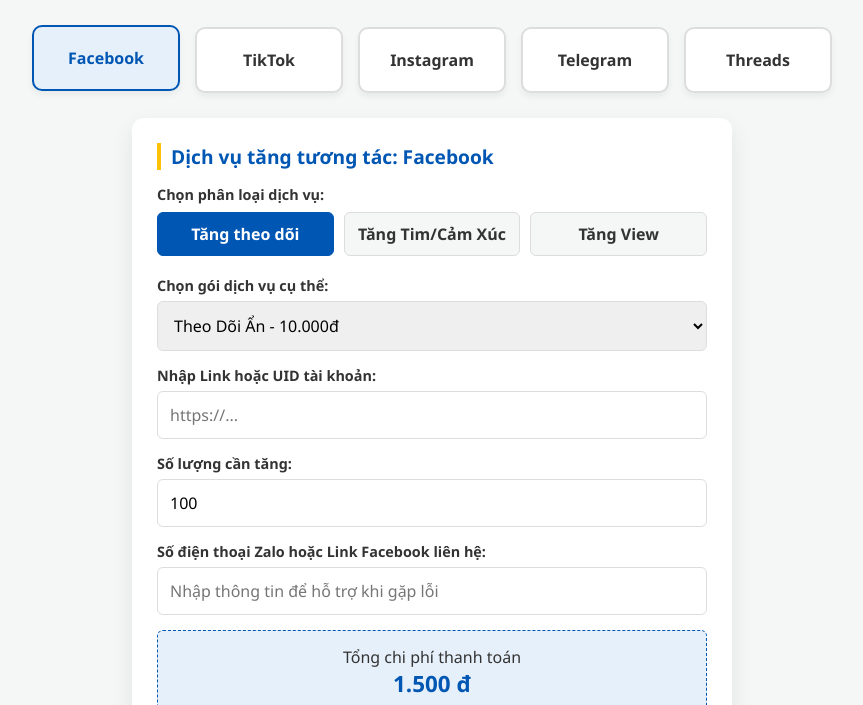
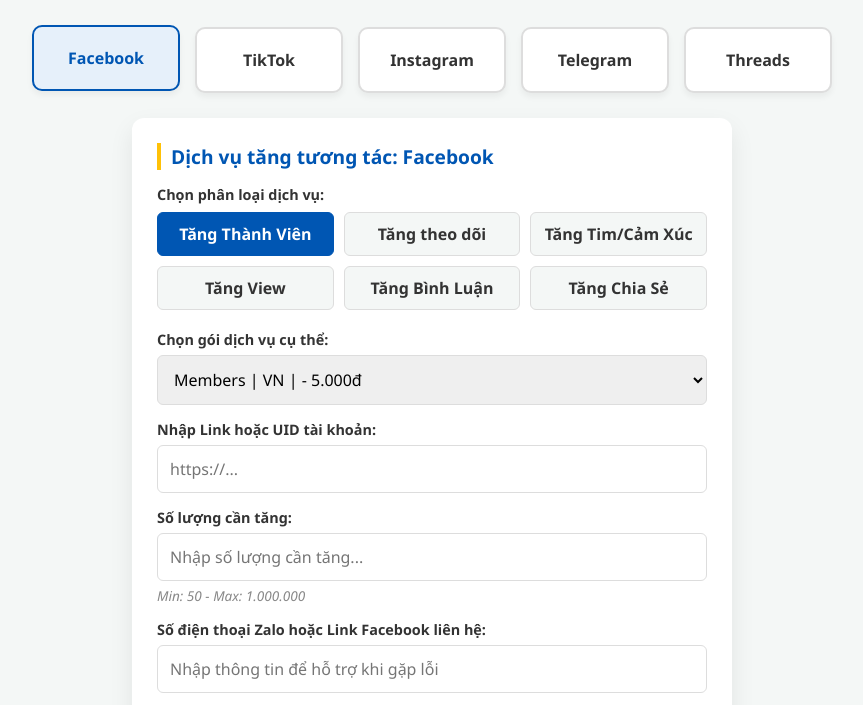
Before and after one commit to oppoa52nnt-creator/guidonbuffmxh, a plain HTML site: page index.html in a window 1280 px wide. Both pictures are taken after a click on the element "Facebook". Shown: the part 91-796 px from the top of the page, without its empty margins (208-1071 px from the left). Drawn offline with Linux system fonts and the light colour scheme; some packages are replaced by stand-ins of ours; a script that the page names is missing.

Commit message:
Update index.html

```diff
--- a/index.html
+++ b/index.html
@@ -6,7 +6,7 @@
     <title>Hệ Thống Tăng Tương Tác - NT Agency</title>
     <script src="https://cdn.jsdelivr.net/npm/sweetalert2@11"></script>
     <style>
-        /* THIẾT LẬP MÀU SẮC CHỦ ĐẠO: TRẮNG, XANH BIỂN, VÀNG */
+        /* THIẾT LẬP MÀU SẮC CHỦ ĐẠO */
         :root {
             --bg-color: #f4f7f6;
             --white: #ffffff;
@@ -15,7 +15,7 @@
             --gold: #ffc107;
             --gold-hover: #e0a800;
             --text-dark: #333333;
-            --text-muted: #666666;
+            --text-muted: #888888;
             --border-color: #dddddd;
         }
 
@@ -88,7 +88,7 @@
             width: 100%;
             max-width: 600px;
             box-shadow: 0 10px 25px rgba(0,0,0,0.08);
-            display: none; /* Ẩn đi khi chưa chọn nền tảng */
+            display: none;
         }
 
         .order-box.active {
@@ -106,12 +106,14 @@
         /* TAB PHÂN LOẠI */
         .category-container {
             display: flex;
+            flex-wrap: wrap;
             gap: 10px;
             margin-bottom: 20px;
         }
 
         .category-btn {
-            flex: 1;
+            flex: 1 1 calc(33.33% - 10px);
+            min-width: 130px;
             padding: 10px;
             background-color: var(--bg-color);
             border: 1px solid var(--border-color);
@@ -158,6 +160,15 @@
             cursor: pointer;
         }
 
+        /* Chữ gợi ý số lượng nhỏ, màu lợt */
+        .qty-helper {
+            display: block;
+            margin-top: 5px;
+            font-size: 0.85rem;
+            color: var(--text-muted);
+            font-style: italic;
+        }
+
         /* HIỂN THỊ TỔNG TIỀN */
         .total-price-box {
             background-color: var(--blue-light);
@@ -174,7 +185,7 @@
             color: var(--blue-primary);
         }
 
-        /* KHU VỰC THANH TOÁN (HƯỚNG DẪN BILL) */
+        /* KHU VỰC THANH TOÁN */
         .payment-info {
             background-color: #fffdf3;
             border: 1px solid var(--gold);
@@ -251,15 +262,12 @@
         <h3 class="section-title" id="orderTitle">Cấu hình đơn hàng</h3>
 
         <label style="font-weight:600; font-size:0.9rem; display:block; margin-bottom:8px;">Chọn phân loại dịch vụ:</label>
-        <div class="category-container">
-            <div class="category-btn active" id="btn-follow" onclick="selectCategory('Follow')">Tăng theo dõi</div>
-            <div class="category-btn" id="btn-like" onclick="selectCategory('Like')">Tăng Tim/Cảm Xúc</div>
-            <div class="category-btn" id="btn-view" onclick="selectCategory('View')">Tăng View</div>
-        </div>
+
+        <div class="category-container" id="categoryContainer"></div>
 
         <div class="form-group">
             <label for="serviceSelect">Chọn gói dịch vụ cụ thể:</label>
-            <select id="serviceSelect" class="form-control" onchange="calculateTotal()"></select>
+            <select id="serviceSelect" class="form-control" onchange="onServiceChange()"></select>
         </div>
 
         <div class="form-group">
@@ -269,7 +277,8 @@
 
         <div class="form-group">
             <label for="inputQty">Số lượng cần tăng:</label>
-            <input type="number" id="inputQty" class="form-control" value="100" min="10" oninput="calculateTotal()">
+            <input type="number" id="inputQty" class="form-control" placeholder="Nhập số lượng cần tăng..." oninput="calculateTotal()">
+            <span class="qty-helper" id="qtyHelper">Min: 50 - Max: 1.000.000</span>
         </div>
 
         <div class="form-group">
@@ -303,121 +312,136 @@
     </div>
 
     <script>
-        // --- ĐƯỜNG DẪN CẤU HÌNH GOOGLE SHEETS CỦA BẠN ---
         const SCRIPT_URL = "https://script.google.com/macros/s/AKfycbwVlAyh35pYyarZWUS1zihC4-nD18vhgQ-iW24RTcWm_c7A7E9jDWDYelkgxJnk0BE/exec";
 
-        // BẢNG GIÁ ĐA TẦNG: Đã phân tách chi tiết theo từng Nền tảng -> từng Danh mục (Giá tính theo mốc 1000 đơn vị)
+        const categoryNames = {
+            Follow: "Tăng theo dõi",
+            Like: "Tăng Tim/Cảm Xúc",
+            View: "Tăng View",
+            Share: "Tăng Chia Sẻ",
+            Comment: "Tăng Bình Luận",
+            Fvr: "Tăng Yêu Thích",
+            1: "Tăng Tương Tác Bình Luận",
+            2: "Tăng Lượt Đăng lại",
+            3: "Tăng Mắt Livestream",
+            4: "Tăng Điểm PK",
+            5: "Tăng Thành Viên",
+        };
+
+        // BẢNG GIÁ - TỪNG GÓI CÓ MIN/MAX RIÊNG BIỆT ĐỂ EM TỰ CHỈNH SỬA
         const pricingData = {
             Facebook: {
                 Follow: [
-                    { name: "Theo Dõi Ẩn - 10.000đ", price: 15000 },
-                    { name: "theo Dõi Ẩn Lên Nhanh - 15.000đ", price: 15000 }
+                    { name: "Theo Dõi Ẩn - 6.000đ", price: 6000, min: 50, max: 1000000 },
+                    { name: "Theo Dõi Ẩn Lên Nhanh - 10.000đ", price: 10000, min: 50, max: 1000000 }
                 ],
                 Like: [
-                    { name: "Tim bài viết VN - 12.000đ / 1000 like", price: 12000 },
-                    { name: "Like bài viết VN - 12.000đ / 1000 like", price: 12000 },
-                    { name: "Haha bài viết VN - 12.000đ / 1000 like", price: 12000 },
-                    { name: "Tức Giận bài viết VN - 12.000đ / 1000 like", price: 12000 },
-                    { name: "Wow bài viết VN - 12.000đ / 1000 like", price: 12000 },
-                    { name: "Sad🥲 bài viết VN - 12.000đ / 1000 like", price: 12000 },
-                    { name: "care🥰 bài viết VN - 12.000đ / 1000 like", price: 12000 },
+                    { name: "Tim bài viết VN - 12.000đ", price: 12000, min: 20, max: 10000 },
+                    { name: "Like bài viết VN - 12.000đ", price: 12000, min: 20, max: 10000 },
+                    { name: "Haha bài viết VN - 12.000đ", price: 12000, min: 20, max: 10000 },
+                    { name: "Tức Giận bài viết VN - 12.000đ", price: 12000, min: 20, max: 10000 },
+                    { name: "Wow bài viết VN - 12.000đ", price: 12000, min: 20, max: 10000 }
                 ],
                 View: [
-                    { name: "FB View Video / Reel - 3.000đ / 1000 view", price: 3000 }
+                    { name: " | Video/Reels | Siêu Tốc - 3.000đ", price: 3000, min: 50, max: 50000000 }
+                ],
+                Comment: [
+                    { name: "Tự Soạn | Việt Nam - 25.000đ", price: 25000, min: 50, max: 1000000 },
+                    { name: "| Ngẫu Nhiên | Dạng Ẩn | - 5.000đ", price: 5000, min: 50, max: 10000 }
+                ],
+                Share: [
+                    { name: "Facebook Shares | Post/Photo | - 1.000đ", price: 15000, min: 50, max: 1000000 },
+                    { name: "Facebook Shares | Post/Video/Live | - 7.000đ", price: 15000, min: 50, max: 1000000 }
+                ],
+                5: [
+                    { name: "Members | VN | - 5.000đ", price: 15000, min: 50, max: 1000000 }
                 ]
             },
             TikTok: {
                 Follow: [
-                    { name: "TT Follow Việt (Bảo hành 30 ngày) - 25.000đ / 1000 follow", price: 25000 },
-                    { name: "TT Follow Quốc Tế (Giá rẻ) - 15.000đ / 1000 follow", price: 15000 }
+                    { name: "Follows VN lên chậm - 12.000đ", price: 12000, min: 50, max: 1000000 },
+                    { name: "Follows Tây Siêu Tốc🚀⚡ - 42.000đ", price: 15000, min: 50, max: 1000000 }
                 ],
                 Like: [
-                    { name: "TT Like/Tim Video (Nhanh) - 14.000đ / 1000 tim", price: 14000 }
+                    { name: "TT Like/Tim Video (Nhanh) - 14.000đ", price: 14000, min: 50, max: 1000000 }
                 ],
                 View: [
-                    { name: "TT View Video (Siêu tốc) - 1.000đ / 1000 view", price: 1000 }
+                    { name: "View Siêu Rẻ  - 200đ", price: 200, min: 100000, max: 2000000000 },
+                    { name: "View Unlimited | 10M/Ngày - 850đ ", price: 850, min: 100, max: 2000000000 },
+                    { name: "Tiktok View | 100% Không Tụt | - 4.000đ ", price: 4000, min: 3000, max: 50000 }
+                ],
+                Comment: [
+                    { name: "TT Bình Luận Video - 20.000đ", price: 20000, min: 50, max: 1000000 }
+                ],
+                Share: [
+                    { name: "TikTok Shares 500K/Ngày - 5.000đ", price: 5000, min: 50, max: 1000000 }
                 ]
             },
             Instagram: {
-                Follow: [
-                    { name: "IG Follow Ngoại (Chất lượng) - 20.000đ / 1000 follow", price: 20000 }
-                ],
-                Like: [
-                    { name: "IG Like Hình Ảnh - 10.000đ / 1000 like", price: 10000 }
-                ],
-                View: [
-                    { name: "IG View Reels - 2.000đ / 1000 view", price: 2000 }
-                ]
+                Follow: [{ name: "IG Follow Ngoại (Chất lượng) - 20.000đ", price: 20000, min: 50, max: 1000000 }],
+                Like: [{ name: "IG Like Hình Ảnh - 10.000đ", price: 10000, min: 50, max: 1000000 }],
+                View: [{ name: "IG View Reels - 2.000đ", price: 2000, min: 50, max: 1000000 }]
             },
             Telegram: {
-                Follow: [
-                    { name: "TL Member Channel / Group - 30.000đ / 1000 mem", price: 30000 }
-                ],
-                Like: [
-                    { name: "TL Reaction Bài Viết - 5.000đ / 1000 slot", price: 5000 }
-                ],
-                View: [
-                    { name: "TL View Post (Bản tin) - 1.500đ / 1000 view", price: 1500 }
-                ]
+                Follow: [{ name: "TL Member Channel / Group - 30.000đ", price: 30000, min: 50, max: 1000000 }],
+                Like: [{ name: "TL Reaction Bài Viết - 5.000đ", price: 5000, min: 50, max: 1000000 }],
+                View: [{ name: "TL View Post (Bản tin) - 1.500đ", price: 1500, min: 50, max: 1000000 }]
             },
             Threads: {
-                Follow: [
-                    { name: "TH Followers (Acc sạch) - 35.000đ / 1000 follow", price: 35000 }
-                ],
-                Like: [
-                    { name: "TH Likes Bài Đăng - 15.000đ / 1000 like", price: 15000 }
-                ],
-                View: [
-                    { name: "TH View Khởi Tạo - 4.000đ / 1000 view", price: 4000 }
-                ]
+                Follow: [{ name: "TH Followers (Acc sạch) - 35.000đ", price: 35000, min: 50, max: 1000000 }],
+                Like: [{ name: "TH Likes Bài Đăng - 15.000đ", price: 15000, min: 50, max: 1000000 }],
+                View: [{ name: "TH View Khởi Tạo - 4.000đ", price: 4000, min: 50, max: 1000000 }]
             }
         };
-
         let currentPlatformName = "";
         let currentPlatformCode = "";
-        let currentCategory = "Follow";
+        let currentCategory = "";
         let randomMemoCode = "";
-        let base64Image = ""; // Lưu trữ ảnh bill
+        let base64Image = "";
 
-        // Hàm chọn nền tảng chính
         function selectPlatform(name, code) {
             currentPlatformName = name;
             currentPlatformCode = code;
 
-            // Đổi active UI các thẻ nền tảng
             document.querySelectorAll('.platform-card').forEach(card => {
                 card.classList.remove('active');
                 if(card.innerText.trim() === name) card.classList.add('active');
             });
 
-            // Hiển thị khung điền đơn
             document.getElementById('orderBox').classList.add('active');
             document.getElementById('orderTitle').innerText = `Dịch vụ tăng tương tác: ${name}`;
 
-            // Reset danh mục về Follow mặc định khi đổi nền tảng
-            selectCategory('Follow');
-            generateRandomMemo();
+            const platformCategories = Object.keys(pricingData[name] || {});
+            const catContainer = document.getElementById('categoryContainer');
+            catContainer.innerHTML = "";
+
+            if (platformCategories.length > 0) {
+                platformCategories.forEach((catKey, index) => {
+                    const btn = document.createElement('div');
+                    btn.className = `category-btn ${index === 0 ? 'active' : ''}`;
+                    btn.innerText = categoryNames[catKey] || catKey;
+                    btn.onclick = function() {
+                        selectCategory(catKey, this);
+                    };
+                    catContainer.appendChild(btn);
+                });
+
+                selectCategory(platformCategories[0], catContainer.firstChild);
+            }
         }
 
-        // Hàm chọn phân loại (Follow, Like, View)
-        function selectCategory(category) {
-            currentCategory = category;
+        function selectCategory(categoryKey, clickedElement) {
+            currentCategory = categoryKey;
 
-            // Đổi hiệu ứng nút phân loại
-            document.getElementById('btn-follow').classList.remove('active');
-            document.getElementById('btn-like').classList.remove('active');
-            document.getElementById('btn-view').classList.remove('active');
+            if (clickedElement) {
+                document.querySelectorAll('.category-btn').forEach(btn => btn.classList.remove('active'));
+                clickedElement.classList.add('active');
+            }
 
-            if(category === 'Follow') document.getElementById('btn-follow').classList.add('active');
-            if(category === 'Like') document.getElementById('btn-like').classList.add('active');
-            if(category === 'View') document.getElementById('btn-view').classList.add('active');
-
-            // Render danh sách gói dịch vụ chi tiết tương ứng theo Nền tảng và Phân loại
             const selectEl = document.getElementById('serviceSelect');
             selectEl.innerHTML = "";
 
-            // Lấy danh sách gói cụ thể dựa trên nền tảng hiện tại và danh mục
-            const currentPackages = pricingData[currentPlatformName]?.[category] || [];
+            const currentPackages = pricingData[currentPlatformName]?.[categoryKey] || [];
 
             if(currentPackages.length === 0) {
                 let option = document.createElement('option');
@@ -434,30 +458,56 @@
             }
 
             generateRandomMemo();
+            onServiceChange(); // Gọi hàm cập nhật min/max lợt và tính lại tiền
+        }
+
+        // HÀM CHẠY KHI ĐỔI GÓI DỊCH VỤ CỤ THỂ
+        function onServiceChange() {
+            updateMinMaxLimits();
             calculateTotal();
         }
 
-        // Hàm sinh nội dung chuyển khoản ngẫu nhiên theo cấu trúc quy định
+        // ĐỌC MIN/MAX RIÊNG CỦA TỪNG GÓI ĐỂ HIỂN THỊ CHỮ GỢI Ý
+        function updateMinMaxLimits() {
+            const selectEl = document.getElementById('serviceSelect');
+            const qtyInput = document.getElementById('inputQty');
+            const qtyHelper = document.getElementById('qtyHelper');
+
+            if(!selectEl.value || selectEl.value === "") return;
+
+            const selectedIndex = selectEl.value;
+            const currentPackage = pricingData[currentPlatformName][currentCategory][selectedIndex];
+
+            // Lấy min, max trực tiếp từ cấu hình riêng của gói đó
+            const minQty = currentPackage.min !== undefined ? currentPackage.min : 50;
+            const maxQty = currentPackage.max !== undefined ? currentPackage.max : 1000000;
+
+            qtyInput.min = minQty;
+            qtyInput.max = maxQty;
+
+            // Thay đổi dòng chữ nhỏ màu lợt dưới ô nhập
+            qtyHelper.innerText = `Min: ${minQty.toLocaleString('vi-VN')} - Max: ${maxQty.toLocaleString('vi-VN')}`;
+        }
+
         function generateRandomMemo() {
             if(!currentPlatformCode) return;
 
-            let cateCode = "t"; // Mặc định tim (theo mong muốn của bạn)
-            if(currentCategory === 'Follow') cateCode = "td"; // theo dõi
-            if(currentCategory === 'View') cateCode = "vw"; // view
+            let cateCode = "t";
+            if(currentCategory === 'Follow') cateCode = "td";
+            if(currentCategory === 'View') cateCode = "vw";
+            if(currentCategory === 'Share') cateCode = "sh";
+            if(currentCategory === 'Comment') cateCode = "cm";
 
-            // Tạo ngẫu nhiên 3 ký tự chữ cái viết thường
             let randomChars = "";
             const characters = 'abcdefghijklmnopqrstuvwxyz';
             for (let i = 0; i < 3; i++) {
                 randomChars += characters.charAt(Math.floor(Math.random() * characters.length));
             }
 
-            // Cấu trúc nội dung: [loại dịch vụ][nền tảng][3 chữ ngẫu nhiên]
             randomMemoCode = `${cateCode}${currentPlatformCode}${randomChars}`.toLowerCase();
             document.getElementById('txtMemo').innerText = randomMemoCode;
         }
 
-        // Hàm tự động tính toán tổng tiền theo công thức: (Số lượng / 1000) * Giá combo
         function calculateTotal() {
             const qty = parseInt(document.getElementById('inputQty').value) || 0;
             const selectEl = document.getElementById('serviceSelect');
@@ -468,19 +518,15 @@
             }
 
             const selectedIndex = selectEl.value;
-            // Truy xuất đúng tầng dữ liệu: Nền tảng -> Danh mục -> Gói dịch vụ -> Giá lẻ
             const pricePer1000 = pricingData[currentPlatformName][currentCategory][selectedIndex].price;
 
-            // Tính tiền: Lấy số lượng chia cho 1000 rồi nhân với giá của combo 1000
             let total = Math.round((qty / 1000) * pricePer1000);
             if (total < 0) total = 0;
 
-            // Định dạng hiển thị tiền tệ VNĐ
             document.getElementById('txtTotalPrice').innerText = total.toLocaleString('vi-VN') + " đ";
             return total;
         }
 
-        // Xử lý đọc file ảnh thành định dạng chuỗi văn bản Base64 và hiển thị xem trước
         function processFile(input) {
             const file = input.files[0];
             const preview = document.getElementById('previewBill');
@@ -489,24 +535,21 @@
                 const reader = new FileReader();
                 reader.onload = function(e) {
                     base64Image = e.target.result;
-
-                    // Gán chuỗi Base64 vào src của thẻ ảnh và hiển thị lên giao diện
                     preview.src = base64Image;
                     preview.style.display = "inline-block";
                 };
                 reader.readAsDataURL(file);
             } else {
-                // Hủy chọn file -> Xóa dữ liệu và ẩn thẻ hiển thị ảnh
                 preview.src = "";
                 preview.style.display = "none";
                 base64Image = "";
             }
         }
 
-        // Hàm kiểm tra form và đẩy dữ liệu lên Google Sheets
         function submitOrder() {
             const uid = document.getElementById('inputUid').value.trim();
-            const qty = document.getElementById('inputQty').value;
+            const qtyStr = document.getElementById('inputQty').value;
+            const qty = parseInt(qtyStr) || 0;
             const contact = document.getElementById('inputContact').value.trim();
             const selectEl = document.getElementById('serviceSelect');
 
@@ -515,15 +558,31 @@
                 return;
             }
 
+            if(qtyStr === "") {
+                Swal.fire("Lỗi", "Vui lòng nhập số lượng cần tăng!", "error");
+                return;
+            }
+
+            // CHECK MIN/MAX THEO TỪNG GÓI RIÊNG BIỆT KHI KHÁCH ẤN TẠO ĐƠN
+            const selectedIndex = selectEl.value;
+            const currentPackage = pricingData[currentPlatformName][currentCategory][selectedIndex];
+            const minLimit = currentPackage.min !== undefined ? currentPackage.min : 50;
+            const maxLimit = currentPackage.max !== undefined ? currentPackage.max : 1000000;
+
+            if(qty < minLimit) {
+                Swal.fire("Lỗi số lượng", `Số lượng tối thiểu cho gói này là ${minLimit.toLocaleString()}!`, "error");
+                return;
+            }
+            if(qty > maxLimit) {
+                Swal.fire("Lỗi số lượng", `Số lượng tối đa cho gói này là ${maxLimit.toLocaleString()}!`, "error");
+                return;
+            }
+
             const serviceName = selectEl.options[selectEl.value].text;
             const totalPrice = document.getElementById('txtTotalPrice').innerText;
 
             if(!uid) {
                 Swal.fire("Lỗi", "Vui lòng nhập Link hoặc UID tài khoản cần tăng!", "error");
-                return;
-            }
-            if(!qty || qty <= 0) {
-                Swal.fire("Lỗi", "Số lượng cần tăng không hợp lệ!", "error");
                 return;
             }
             if(!contact) {
@@ -535,12 +594,10 @@
                 return;
             }
 
-            // Khóa nút tạo đơn để tránh nhấn đúp nhiều lần liên tục
             const btn = document.getElementById('btnSubmit');
             btn.disabled = true;
             btn.innerText = "ĐANG XỬ LÝ ĐƠN HÀNG...";
 
-            // Gom dữ liệu gửi đi
             const orderData = {
                 platform: currentPlatformName,
                 category: currentCategory,
@@ -553,10 +610,9 @@
                 billImage: base64Image
             };
 
-            // Tiến hành gửi API POST về Google Web App Script
             fetch(SCRIPT_URL, {
                 method: 'POST',
-                mode: 'no-cors', // Sử dụng chế độ an toàn bảo mật không cross-origin
+                mode: 'no-cors',
                 headers: {
                     'Content-Type': 'application/json'
                 },
@@ -569,12 +625,13 @@
                     icon: "success",
                     confirmButtonText: "OK"
                 }).then(() => {
-                    // Reset trạng thái form sau khi hoàn tất thành công
                     document.getElementById('inputUid').value = "";
+                    document.getElementById('inputQty').value = "";
                     document.getElementById('inputContact').value = "";
                     document.getElementById('fileBill').value = "";
                     document.getElementById('previewBill').style.display = "none";
                     document.getElementById('previewBill').src = "";
+                    document.getElementById('txtTotalPrice').innerText = "0 đ";
                     base64Image = "";
                     generateRandomMemo();
                 });
```
